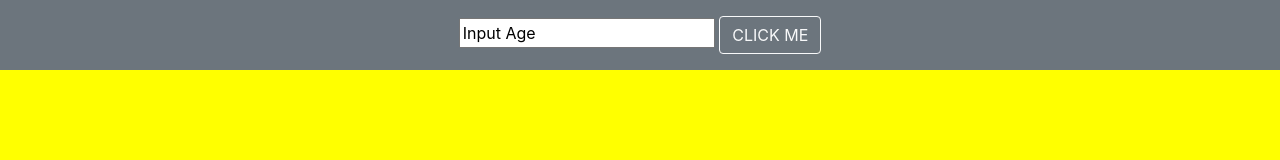
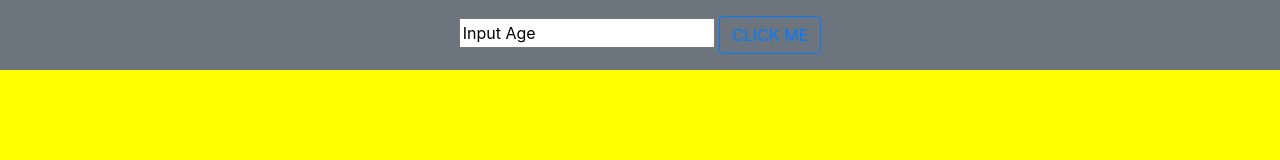
Before and after one commit to Jlsantos181/AssignAge, a plain HTML site: page index.html in a window 1280 px wide. Drawn offline with nearby package versions, Linux system fonts and the light colour scheme.

Commit message:
Update index.html

```diff
--- a/index.html
+++ b/index.html
@@ -34,7 +34,7 @@
 <div class="p-3 bg-secondary ">
 	<div style="text-align: center;">
     	<input type="text" id="e" onfocus="this.value=''" value="Input Age">
-    	<button class="btn btn-outline-light" type="button" onclick="existence()">CLICK ME</button>
+    	<button class="btn btn-outline-primary" type="button" onclick="existence()">CLICK ME</button>
 	</div>
 </div>
 	<p id="demo" style="text-align: center;"></p>
```
